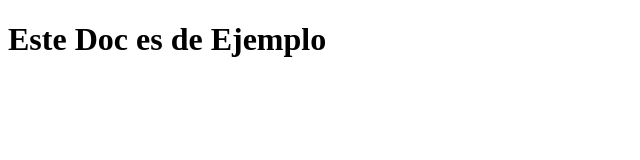
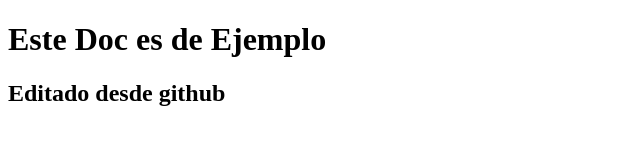
Before and after one commit to codeofrain/ejemplo, a plain HTML site: page index.html in a window 1280 px wide. Shown: the whole page, without its empty margins (0-640 px from the left). Drawn offline with Linux system fonts and the light colour scheme.

Commit message:
Segundo commit

```diff
--- a/index.html
+++ b/index.html
@@ -9,6 +9,7 @@
 
 <body>
     <h1>Este Doc es de Ejemplo</h1>
+    <h2>Editado desde github</h2>
 </body>
 
 </html>
```
